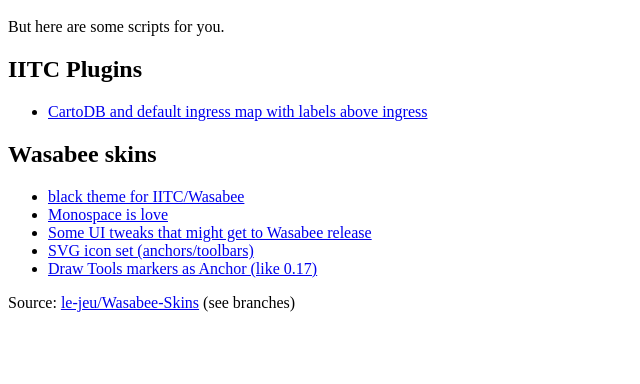
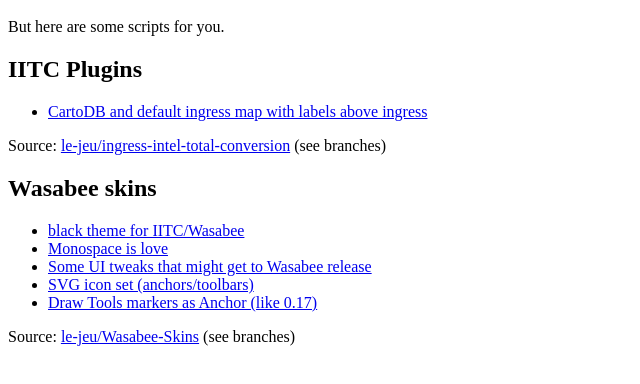
Before and after one commit to le-jeu/le-jeu.github.io, a plain HTML site: page index.html in a window 1280 px wide. Shown: the part 48-432 px from the top of the page, without its empty margins (0-640 px from the left). Drawn offline with Linux system fonts and the light colour scheme.

Commit message:
add source

```diff
--- a/index.html
+++ b/index.html
@@ -9,6 +9,9 @@
 <ul>
 	<li><a href="dist/labels_layer.user.js">CartoDB and default ingress map with labels above ingress</a></li>
 </ul>
+
+Source: <a href="https://github.com/le-jeu/ingress-intel-total-conversion">le-jeu/ingress-intel-total-conversion</a> (see branches)
+
 
 <h2>Wasabee skins</h2>
 
```
